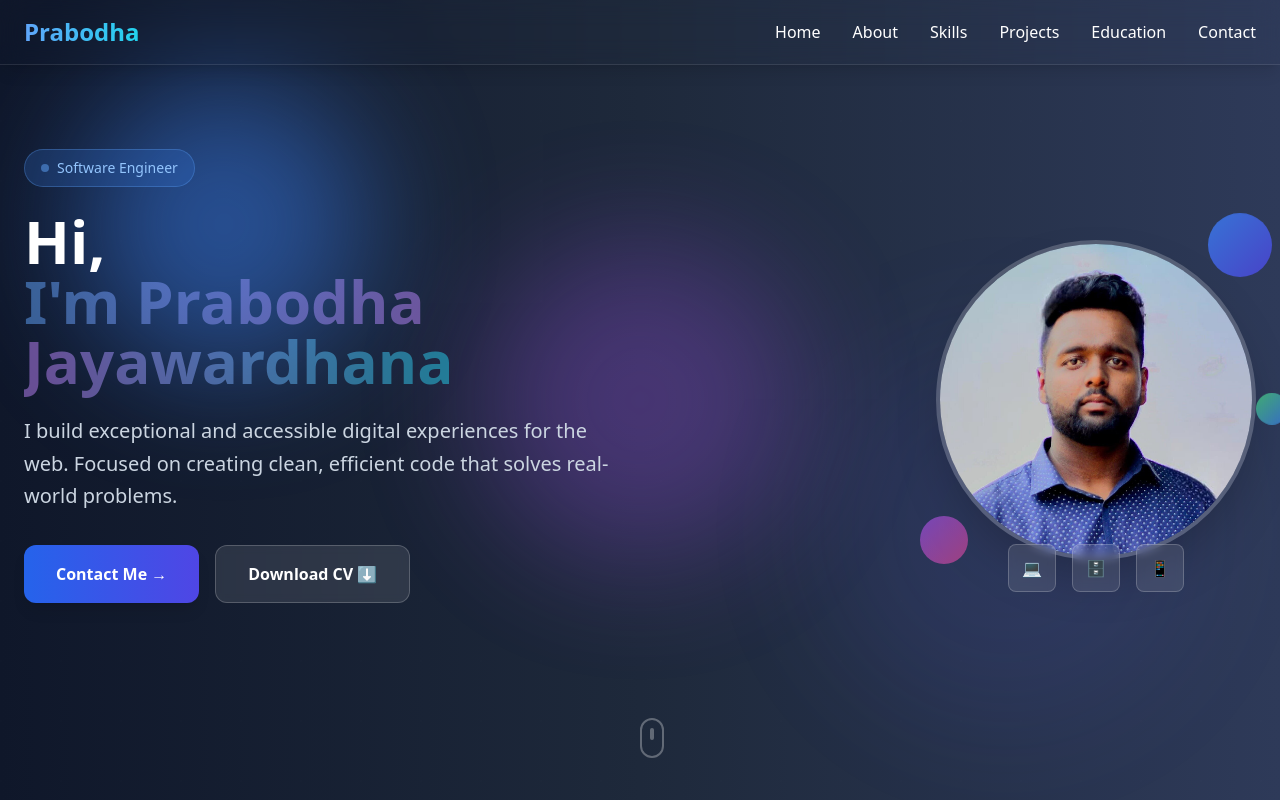
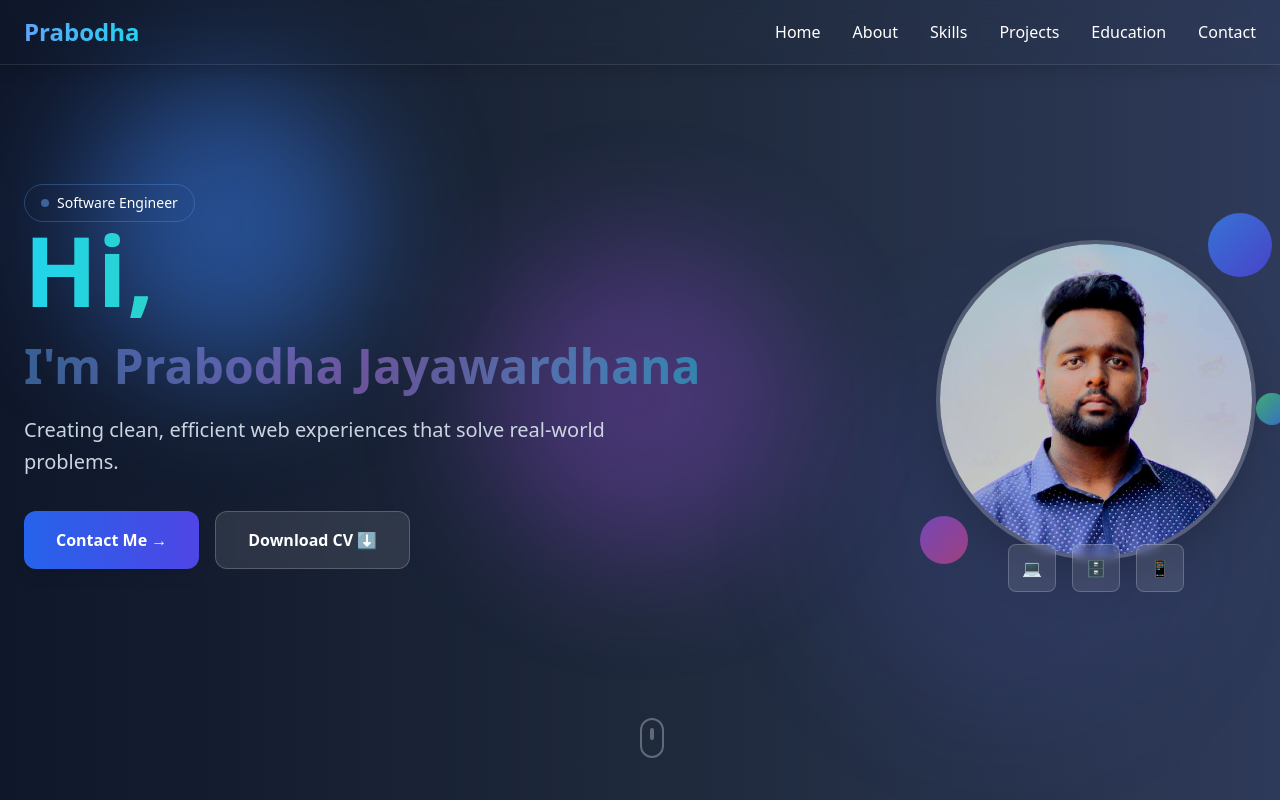
Before and after one commit to prabodhaj32/Portfolio-N, an Angular app: page / in a window 1280 px wide. Shown: the top 800 px of the page. Built offline with nearby package versions, Linux system fonts and the light colour scheme.

Commit message:
update hero section

```diff
--- a/src/app/components/hero/hero.component.html
+++ b/src/app/components/hero/hero.component.html
@@ -14,23 +14,25 @@
 
       <!-- Left Section - Text -->
       <div class="flex-1 text-center lg:text-left">
-        <div class="inline-flex items-center gap-2 px-4 py-2 rounded-full bg-blue-500/20 border border-blue-400/30 text-blue-300 text-sm mb-6">
+        <div class="inline-flex items-center gap-2 px-4 py-2 rounded-full bg-white-500/20 border border-blue-400/30 text-white-300 text-sm mb-6">
           <div class="w-2 h-2 bg-blue-400 rounded-full animate-pulse"></div>
           Software Engineer
         </div>
-
-       <h1 class="text-5xl md:text-5xl lg:text-6xl font-bold mb-6 leading-tight text-center lg:text-left">
-  Hi,<br>
-  <span class="bg-gradient-to-r from-blue-400 via-purple-400 to-cyan-400 bg-clip-text text-transparent animate-pulse">
-    I'm Prabodha Jayawardhana
+<h1 class="text-3xl sm:text-4xl md:text-5xl lg:text-5xl font-bold mb-6 leading-tight text-center lg:text-left">
+ <span class="block text-6xl sm:text-7xl md:text-8xl lg:text-8xl
+bg-gradient-to-r from-cyan-400 via-emerald-400 to-lime-400
+bg-clip-text text-transparent animate-bounce">
+  Hi,
+</span>
+  <span class="whitespace-nowrap bg-gradient-to-r from-blue-400 via-purple-400 to-cyan-400 bg-clip-text text-transparent animate-pulse">
+   I'm Prabodha Jayawardhana
   </span>
 </h1>
 
 
 
         <p class="text-xl text-slate-300 mb-8 max-w-2xl mx-auto lg:mx-0 leading-relaxed">
-          I build exceptional and accessible digital experiences for the web.
-          Focused on creating clean, efficient code that solves real-world problems.
+       Creating clean, efficient web experiences that solve real-world problems.
         </p>
 
         <div class="flex flex-col sm:flex-row gap-4 justify-center lg:justify-start mb-12">
```
